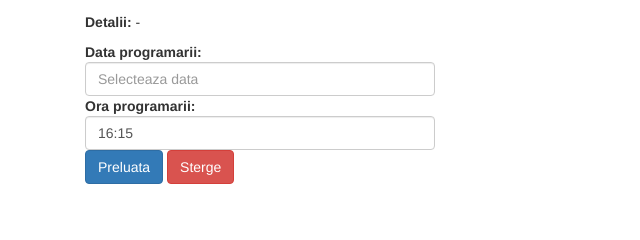
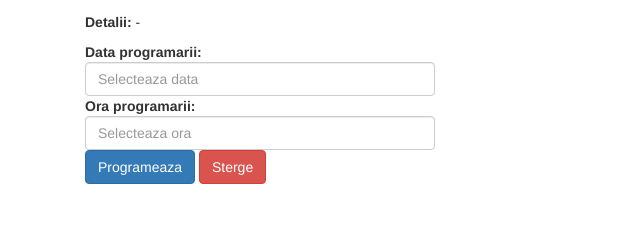
Before and after one commit to gmuj/credit-project, a Flask app: template app/templates/agent/detail_appointment.html in a window 1280 px wide. Shown: the part 300-540 px from the top of the page, without its empty margins (0-640 px from the left). Run offline with Flask 2, Linux system fonts and the light colour scheme; the template is opened without the code that fills it, so the values that code supplies are empty; some libraries are stand-ins or nearby versions.

Commit message:
Improvements

```diff
--- a/app/templates/agent/detail_appointment.html
+++ b/app/templates/agent/detail_appointment.html
@@ -23,7 +23,7 @@
       <div class="form-group">
         <b>Data programarii:</b><input id="appointment_date" placeholder="Selecteaza data" name="appointment_date" type="text" class="form-control" {% if appointment.reserved_date %}value="{{ appointment.reserved_date.strftime('%m/%d/%Y')}}"{% endif %}>
         <b>Ora programarii:</b><input id="appointment_time" placeholder="Selecteaza ora" name="appointment_time" type="text" class="form-control" {% if appointment.reserved_hour %}value="{{ appointment.reserved_hour}}"{% endif %}>
-        <input class="btn btn-default btn-primary" id="taken" name="taken" type="submit" value="Preluata">
+        <input class="btn btn-default btn-primary" id="taken" name="taken" type="submit" value="Programeaza">
         <input class="btn btn-default btn-primary" id="delete" name="delete" type="submit" value="Sterge">
       </div>
     </form>
@@ -60,5 +60,6 @@ if (existing_date) {
 </script>
 <script>$('#appointment_time').timepicker({
     showMeridian: false,
+    defaultTime: false,
 });</script>
 {% endblock %}
```
Also changed, not shown: data-dev.sqlite.
